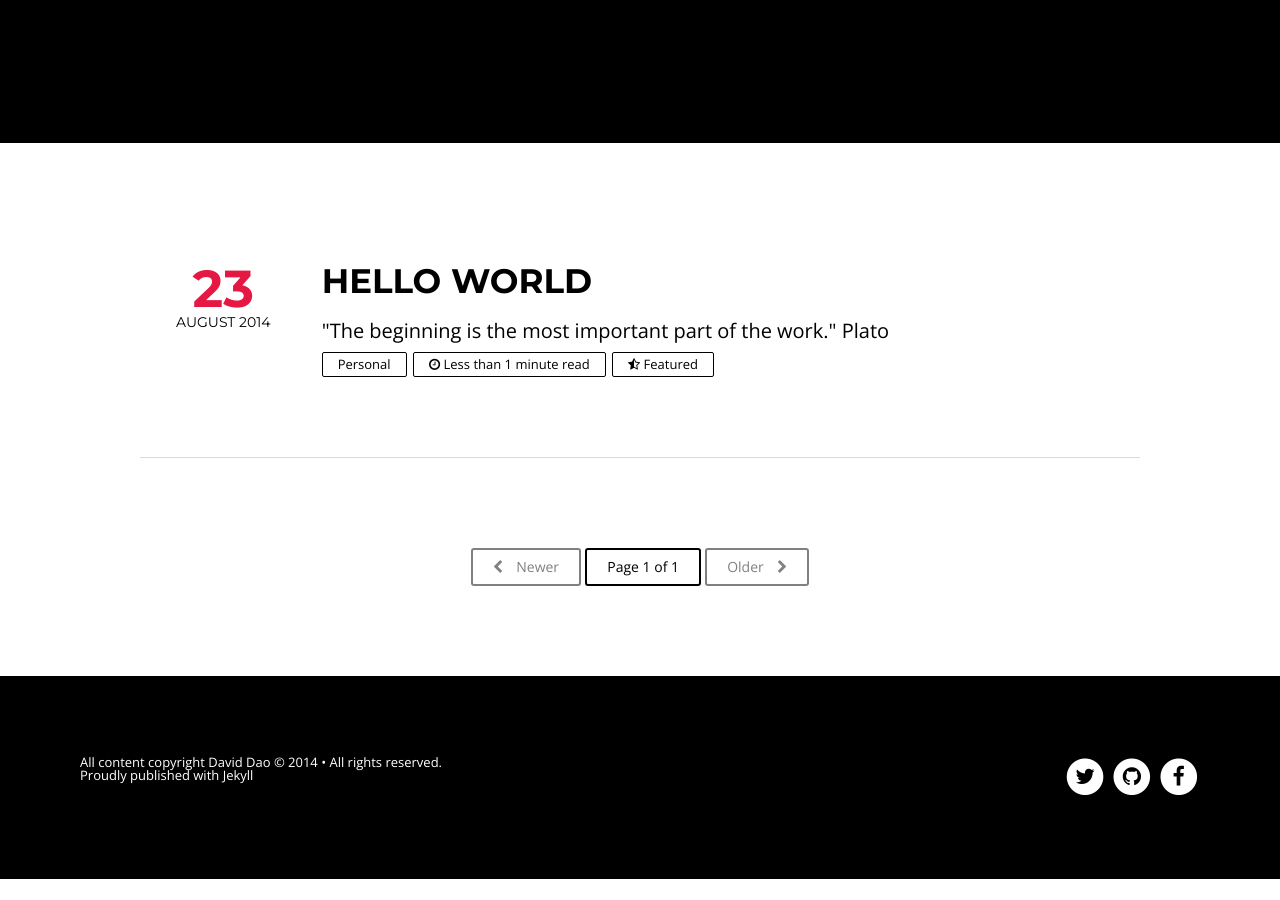
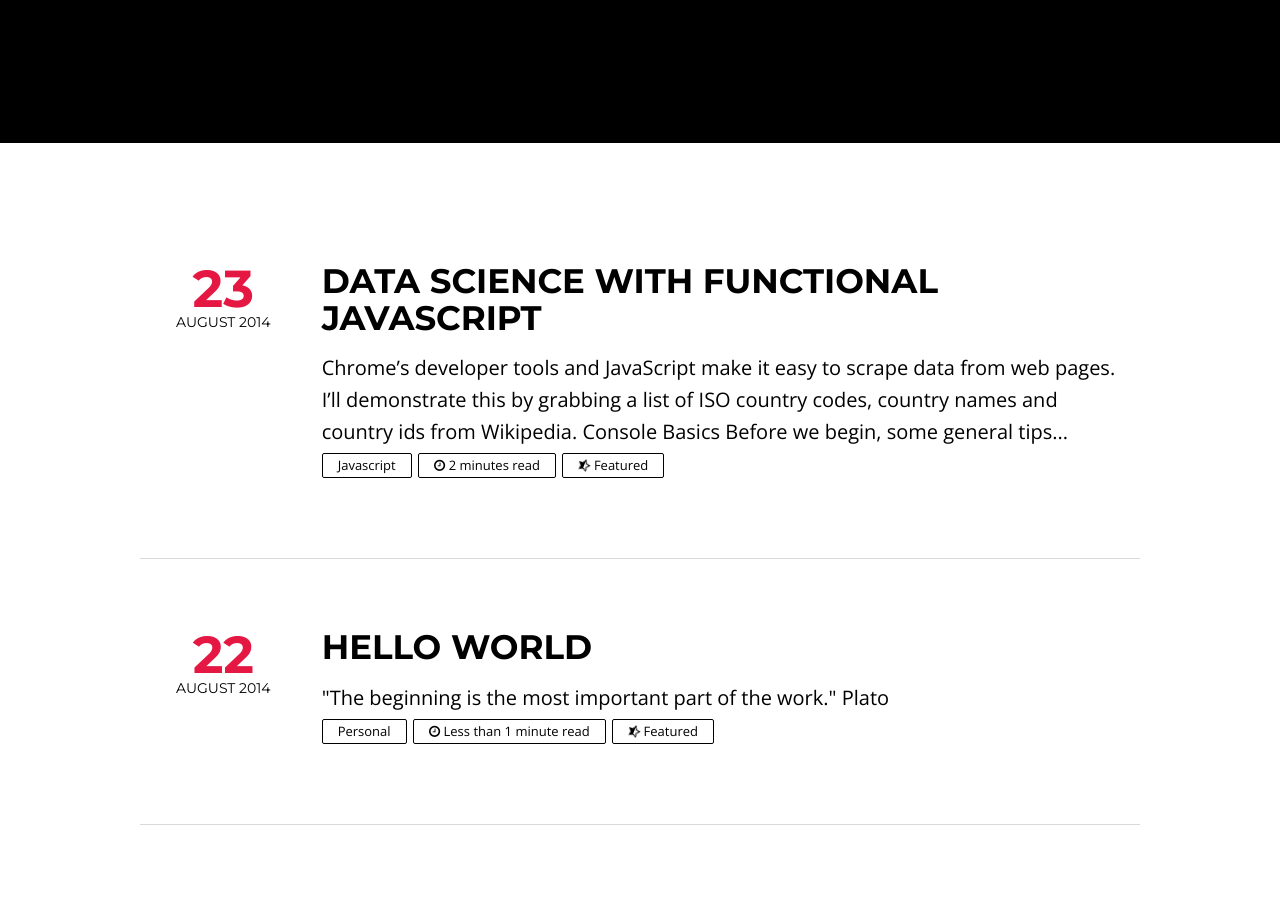
Before and after one commit to IriscShih/coding-star, a Jekyll site: the page built from index.html, in a window 1280 px wide and 900 px high, scrolled down 381 px. Built offline with Jekyll 4.4.1, drawn with Linux system fonts in a browser that asks for light colours; nearby versions of some CDN libraries; the list of posts is cut into pages by our own code; comment, search, counter and statistics services are not loaded; before the commit the page ends 1260 px from its top, so only the background shows below that; some of the changed lines change nothing that is shown.

Commit message:
functional javascript part 1 - data wrangling

```diff
--- a/_config.yml
+++ b/_config.yml
@@ -10,7 +10,7 @@ header_bg:
 # Change url to your domain. Leave localhost server or blank when working locally.
 # or use the hint from http://jekyllrb.com/docs/github-pages/ to keep this the same
 # whether working locally or remotely. Start Jekyll with: jekyll serve --baseurl ''
-url: http://iriscshih.github.io/coding-star
+url: # http://iriscshih.github.io/coding-star
 
 # Owner/author information (EDIT)
 owner:
--- /dev/null
+++ b/_posts/2014-08-23-functional-javascript-and-data-science.md
@@ -0,0 +1,101 @@
+---
+layout: post
+title: Data Science with Functional JavaScript
+description: "Part 1 - Data Wrangling"
+headline: "Data Wrangling using Chromes Dev Tools"
+categories: JavaScript
+tags:
+  - data wrangling
+  - js
+  - data science
+comments: false
+mathjax: true
+featured: true
+published: true
+david: true
+iris: false
+---
+
+Chrome's developer tools and JavaScript make it easy to scrape data from web pages. I'll demonstrate this by grabbing a list of [ISO country codes, country names and country ids](http://en.wikipedia.org/wiki/ISO_3166-1) from Wikipedia.
+
+## Console Basics
+
+Before we begin, some general tips with working with the console (OSX):
+
+- Press up and down to navigate command history. This is great for iteratively building up a pipeline
+- Press alt and left and right to skip forwards/backwards one word
+- Cmd + k to clear the console
+- Ctrl + e to skip to end, Ctrl + a to skip to the start
+- Ctrl + enter to add a new line without running the current command
+
+## Getting the Data
+
+First off, we want to find the element that contains our data. Using the elements panel and right click -> 'Inspect element', we highlight the element containing our data.
+
+![Inspect Chrome Dev Tool]({{ site.url }}/images/inspect.png)
+
+## Moving to the Console
+
+Next we move to the console. Chrome places the element you inspected most recently in the `$0` variable, the next most recent on `$1` and so on. It also aliases querySelectorAll as `$$(css [,startNode])`, so we can use these together to check out the rows in our table:
+
+{% highlight javascript %}
+> $$("tr",$0)[0].innerHTML
+"<td><a href="/wiki/Afghanistan" title="Afghanistan">Afghanistan</a></td>
+<td><a href="/wiki/ISO_3166-1_alpha-2#AF" title="ISO 3166-1 alpha-2"><tt>AF</tt></a></td>
+<td><tt>AFG</tt></td>
+<td><tt>004</tt></td>
+<td><a href="/wiki/ISO_3166-2:AF" title="ISO 3166-2:AF">ISO 3166-2:AF</a></td>"
+{% endhighlight %}
+
+Great! Looks like some useful data in that HTML. I normally slap [0] at the end of the pipeline to get this insight into what's being produced.
+
+To grab the data from the HTML in another one-liner we can use one of the Array additions - map. Unforunately `$$` returns a NodeList which is array-like but not an array. To work around this we grab `[].map` and `.call` it on the node list.
+
+{% highlight javascript %}
+> [].map.call($$("tr",$0),mapper)[0]
+{% endhighlight %}
+
+We'll need to define mapper() - a function that takes each element in turn and returns the data we want as a structured object. In this case we want the contents of the 1st and 2nd nodes, so:
+
+{% highlight javascript %}
+> function mapper(el) {
+    return {
+      country: $("td",el)[0].innerText,
+      code: $("td",el)[1].innerText,
+      id: $("td",el)[3].innerText
+    }
+  }
+> [].map.call($$("tr",$0),mapper)[0]
+Object {country: "Afghanistan", code: "AF", id: "004"}
+{% endhighlight %}
+
+Excellent - just what we want. Now we have an array full of tasty data, but how do we get it out?
+
+Chrome saves the day again with `copy()`, giving us the data-clipboard bridge we've always wanted. Since we want useful data we'll `JSON.stringify` the data first, and our completed pipeline looks like:
+
+{% highlight javascript %}
+> var data = [].map.call($$("tr",$0),mapper);
+> copy(JSON.stringify(data))
+{% endhighlight %}
+
+What does our final data look like?
+
+{% highlight javascript %}
+[{"country":"Afghanistan","code":"AF","id":"004"},{"country":"Åland Islands","code":"AX",id:"..."},/* ... */,{"country":"Zimbabwe","code":"ZW","id":"..."}]
+Here's the whole pipeline built up bit by bit
+{% endhighlight %}
+
+{% highlight javascript %}
+> var nodes = $$("tr",$0);
+> function mapper(el) {
+    return {
+      country: $("tr",el)[0].innerText,
+      code: $("tr",el)[1].innerText,
+      id: $("tr",el)[3].innerText
+      }
+  }
+> var data = [].map.call(nodes,mapper)
+> copy(JSON.stringify(data))
+{% endhighlight %}
+
+That's it. Pretty sweet right? In the following, I will dig deeper into `map` and `reduce` in JavaScript.
```
Also changed, not shown: _posts/2014-08-22-first-commit.md (renamed from _posts/2014-08-23-first-commit.md), images/inspect.png (added), 11 other files.
